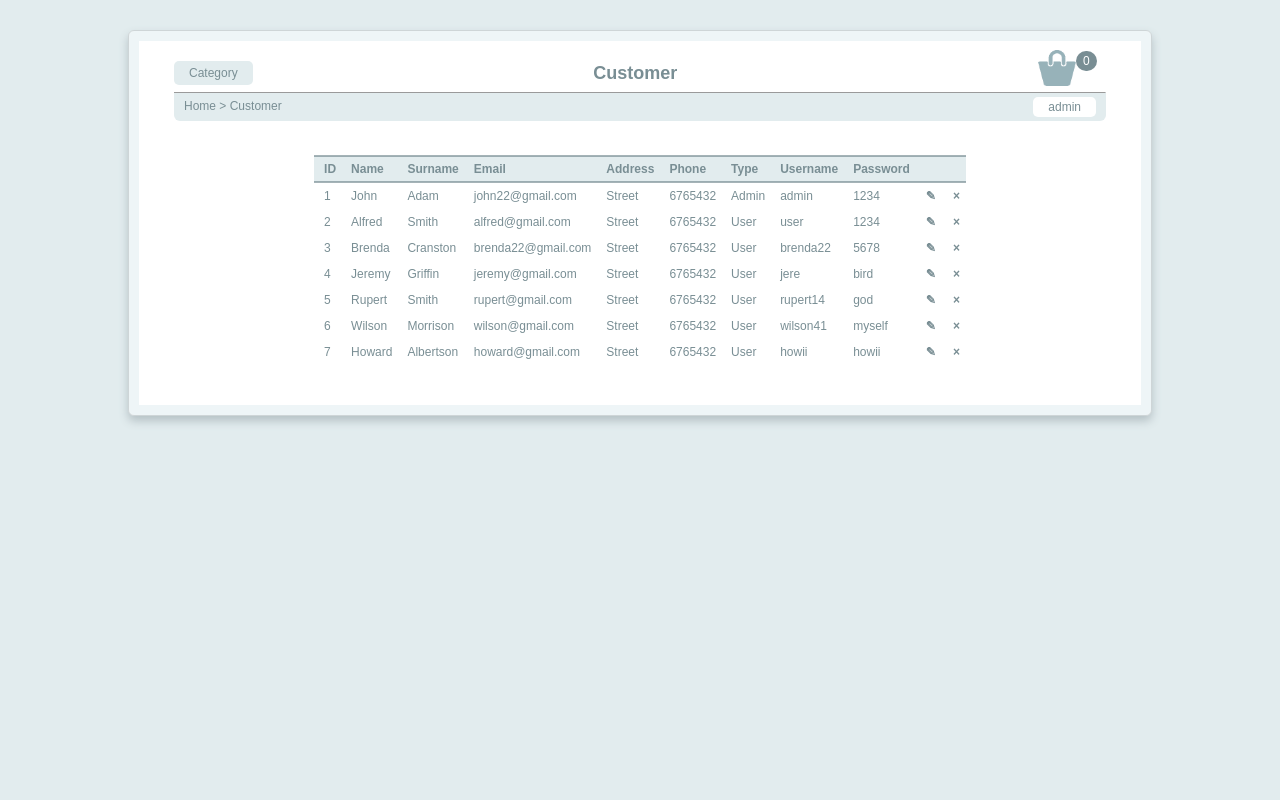
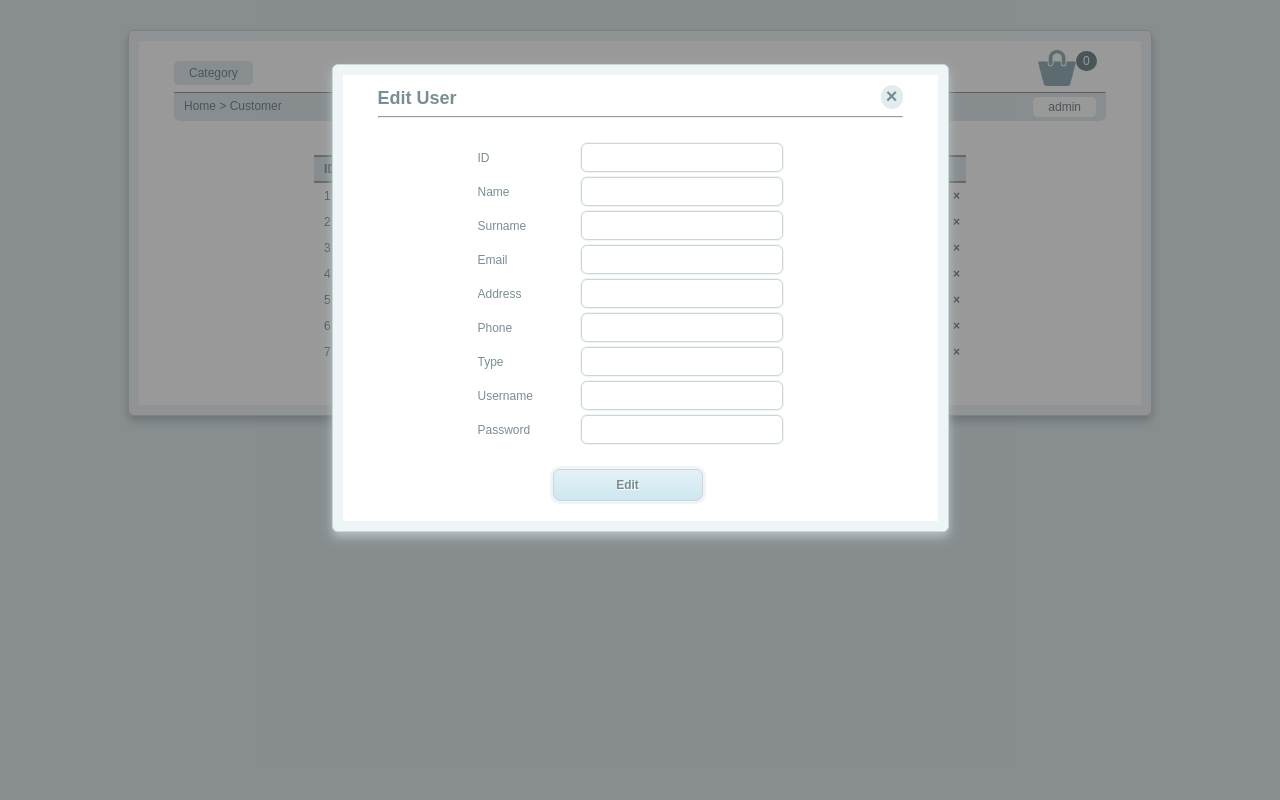
Before and after one commit to felipetiza/InformaticStore, a PHP site: page /admin_customer.php in a window 1280 px wide. Run offline with PHP 8.4, Linux system fonts and the light colour scheme; a user stored in the database is signed in; data comes from the database, SQL or seed files in the repository; data that the repository does not hold is empty.

Commit message:
Edit screen design done on modal window

```diff
--- a/admin_customer.php
+++ b/admin_customer.php
@@ -41,15 +41,23 @@
 		refreshUser($connection);
 
 		if(isset($_POST["edit"])){
-			echo $_POST["userID"];
 			showEditScreen();
-
+			$userData = getUserData($connection, $_POST["userID"]);
+			$userSelectedID       = $userData['id'];
+			$userSelectedName     = $userData['name'];
+			$userSelectedSurname  = $userData['surname'];
+			$userSelectedEmail    = $userData['email'];
+			$userSelectedAddress  = $userData['address'];
+			$userSelectedPhone    = $userData['phone'];
+			$userSelectedType     = $userData['type'];
+			$userSelectedUsername = $userData['username'];
+			$userSelectedPassword = $userData['password'];
 		}
 		if(isset($_POST["delete"])){
 			deleteUser($connection, $_POST["userID"]);
 			refreshUser($connection);
 		}
-		error_log("Hola Mundo");
+		showEditScreen();
 	?>
 
 	<div id="wrapper">
@@ -145,8 +153,54 @@
 		<!-- Modal Window -->
 		<div id="myModal" class="modal">
 			<div class="modal-content">
-				<span class="close">&times;</span>
-				<p>Hola Mundo</p>
+				<label class="close">&times;</label>
+		        <h1>Edit User</h1>
+		        <hr>
+		        <br>
+		        <div id="down">
+					<form method="post">
+						<div>
+			            	<span>ID</span>
+			            	<input type="text" name="name" maxlength="25" value="<?php echo $userSelectedID; ?>" required>
+			        	</div>
+						<div>
+			            	<span>Name</span>
+			            	<input type="text" name="name" maxlength="25" value="<?php echo $userSelectedName; ?>" required>
+			        	</div>
+			        	<div>
+			            	<span>Surname</span>
+			            	<input type="text" name="surname" maxlength="50" value="<?php echo $userSelectedSurname; ?>" required>
+			        	</div>
+			        	<div>
+			            	<span>Email</span>
+			            	<input type="email" name="email" maxlength="45" value="<?php echo $userSelectedEmail; ?>" required>
+			        	</div>
+			        	<div>
+			            	<span>Address</span>
+			            	<input type="text" name="address" maxlength="100" value="<?php echo $userSelectedAddress; ?>" required>
+			        	</div>
+			        	<div>
+			            	<span>Phone</span>
+			            	<input type="tel" name="phone" pattern="[0-9]{9}" value="<?php echo $userSelectedPhone; ?>" required>
+			        	</div>
+			        	<div>
+			            	<span>Type</span>
+			            	<input type="tel" name="phone" pattern="[0-9]{9}" value="<?php echo $userSelectedType; ?>" required>
+			        	</div>
+			        	<div>
+			            	<span>Username</span>
+			            	<input type="text" name="user" maxlength="40" value="<?php echo $userSelectedUsername; ?>" required>
+			        	</div>
+			        	<div>
+			            	<span>Password</span>
+			            	<input type="text" name="pass" maxlength="20" value="<?php echo $userSelectedPassword; ?>" required>
+			        	</div>
+			            <div>
+			                <input type="submit" class="standardButton" value="Edit">
+			            </div>
+					</form>
+		        </div>
+
 		  	</div>
 		</div>
 
--- a/css/admin_customer.css
+++ b/css/admin_customer.css
@@ -46,7 +46,6 @@ body{
 	margin-top: -1px;
   filter: brightness(125%);
 }
-hr{ color: #ffffff80; }
 #infobar{
 	background: #E2ECEE;
 	color: #798e94;
@@ -82,3 +81,58 @@ table {
     border-radius: 6px;
     margin: 0 auto;
 }
+.modal {
+    display: none;
+    position: fixed;
+    z-index: 1;
+    left: 0;
+    top: 0;
+    width: 100%;
+    height: 100%;
+    overflow: hidden;
+    background: rgba(0,0,0,0.4);
+}
+.modal-content {
+    margin: 5% auto;
+    padding: 20px 45px;
+    border: 1px solid #888;
+    width: 525px;
+    border: 1px solid #CED5D7;
+    border-radius: 6px;
+    background: #ffff;
+    box-shadow: 0px 5px 10px #B5C1C5,
+                0 0 0 10px #EEF5F7 inset;
+}
+.modal-content #down{
+	width: 100%;
+	/*! border: 1px solid red; */
+}
+.modal-content form{
+	margin: 0 auto;
+	width: 325px;
+}
+.modal-content span{
+	width: 100px;
+	display: inline-block;
+}
+.modal-content input[type="text"],
+input[type="email"],
+input[type="tel"]{
+	margin-top: 5px;
+}
+.modal-content h1{
+	font-size: 18px;
+	margin-top: 3px;
+}
+.modal-content hr{
+	margin-top: -5px;
+}
+.modal-content input[type='submit']{
+	width: 150px;
+	height: 32px;
+	font-weight: bold;
+	/*! margin: 15px 75px; */
+	margin-left: 75px;
+	margin-top: 25px;
+	margin-bottom: 10px;
+}
--- a/css/resources.css
+++ b/css/resources.css
@@ -23,6 +23,30 @@ input[type="submit"]::-moz-focus-inner{
 }
 a::-moz-focus-inner {
     border: 0;
+}
+hr{ color: #ffffff80; }
+
+/* ----------------------------------------------- */
+/* Cajas de texto
+/* ----------------------------------------------- */
+
+input[type='text'],
+input[type='password'],
+input[type='tel'],
+input[type='email']{
+    padding: 1px 10px;
+    width: 180px;
+    height: 25px;
+    border: 1px solid #CED5D7;
+    box-shadow:0 0 0 1px #EEF5F7;
+    border-radius: 6px;
+}
+input[type='text']:focus,
+input[type='password']:focus,
+input[type='tel']:focus,
+input[type='email']:focus{
+    outline: none;
+    box-shadow:0 0 0 3px #dde9ec;
 }
 
 /* ----------------------------------------------- */
--- a/management.php
+++ b/management.php
@@ -39,6 +39,7 @@
 	    if ($result = $connection->query($getCustomer)) {
 	        if ($result->num_rows > 0){
 	            $customer = $result->fetch_object();
+				$userData['id']       = $customer->idcustomer;
 				$userData['name']     = $customer->name;
 				$userData['surname']  = $customer->surname;
 				$userData['email']    = $customer->email;
--- a/sign_up.php
+++ b/sign_up.php
@@ -3,6 +3,7 @@
 <head>
 	<title>Sign Up</title>
 	<link rel="stylesheet" href="css/sign_up.css">
+    <link rel="stylesheet" href="css/resources.css">
 </head>
 <body>
 
@@ -64,11 +65,9 @@
             	<input name="pass" type="password" maxlength="20" required>
         	</div>
             <div>
-                <input type="submit" value="Sign up">
+                <input type="submit" class="standardButton" value="Sign up">
             </div>
 		</form>
-
-
 	</div>
 
 </body>
```
Also changed, not shown: 1.php (added, +27 -0 lines), 2.php (added, +29 -0 lines), css/sign_up.css (+2 -40 lines).
